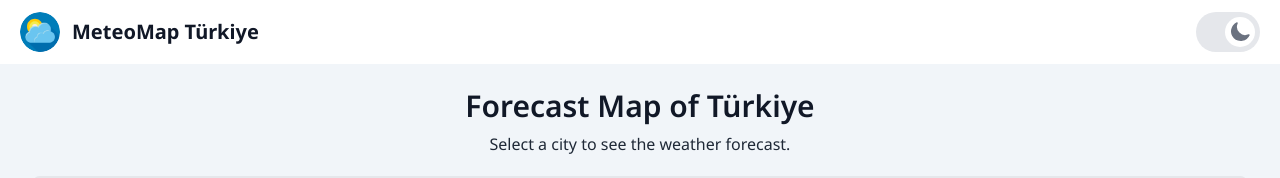
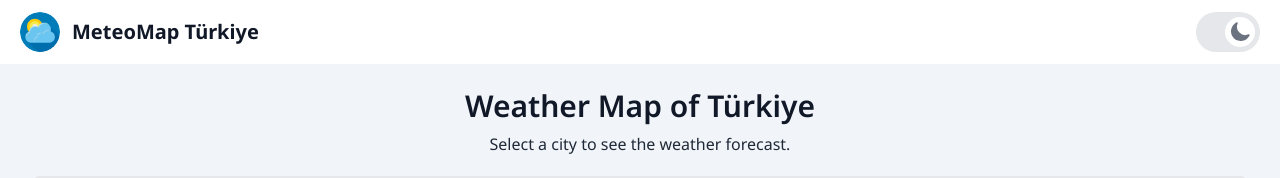
Before and after one commit to erol1098/turkey-weather-map, a Next.js app: page / in a window 1280 px wide. Shown: the top 178 px of the page. Built offline with nearby package versions, Linux system fonts and the light colour scheme.

Commit message:
Update descriptions and titles in layout and home components

```diff
--- a/src/app/layout.jsx
+++ b/src/app/layout.jsx
@@ -7,7 +7,8 @@ const noto = Noto_Sans({ subsets: ['latin'] });
 
 export const metadata = {
   title: 'MeteoMap Türkiye',
-  description: 'Türkiye için hava durumu tahminlerine erişin.',
+  description:
+    "Türkiye'nin hava durumu haritası. İstediğiniz şehri seçin ve günlük hava durumunu görün.",
 };
 
 export default function RootLayout({ children }) {
--- a/src/components/Home/index.jsx
+++ b/src/components/Home/index.jsx
@@ -6,7 +6,7 @@ const Home = () => {
   return (
     <section className='w-full min-h-lvh px-2 lg:px-8 bg-slate-100 dark:bg-slate-700 flex flex-col items-center justify-start gap-5 pt-6'>
       <PageTitle
-        title='Forecast Map of Türkiye'
+        title='Weather Map of Türkiye'
         subtitle='Select a city to see the weather forecast.'
       />
       <MapContainer>
```
